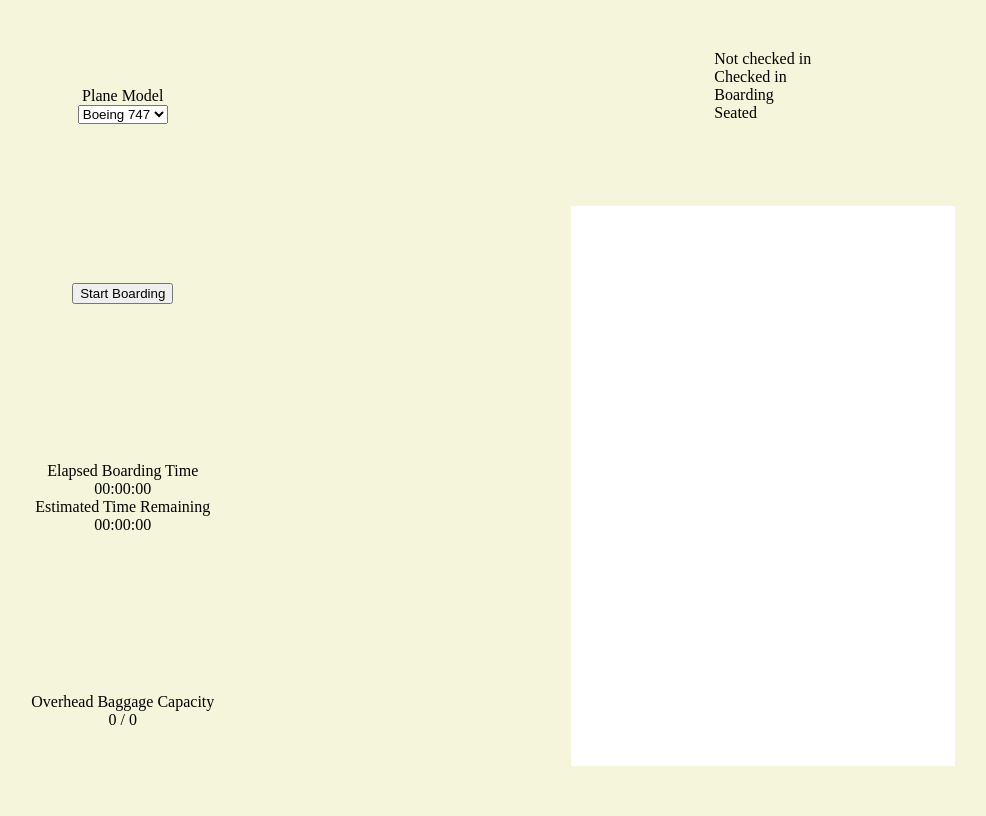
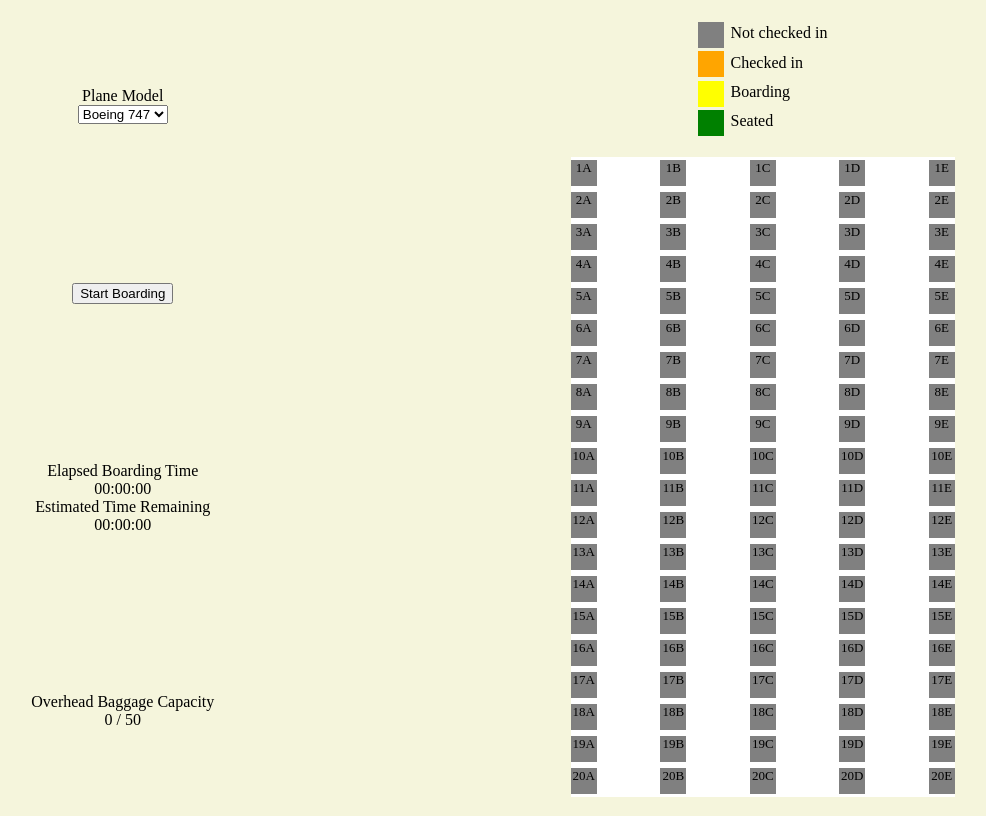
Before and after one commit to kjsheehy/brdng, a plain HTML site: page Airline/index.html in a window 1280 px wide. Shown: the whole page, without its empty margins (155-1141 px from the left). Drawn offline with Linux system fonts and the light colour scheme.

Commit message:
Initial layout, population, and styling of Airline UI completed

```diff
--- a/Airline/index.html
+++ b/Airline/index.html
@@ -42,11 +42,23 @@
       </div>
     </div>
     <div id="right" class="container">
-      <div id="seat-map-legend">
-        <div class="seat-status">Not checked in</div>
-        <div class="seat-status">Checked in</div>
-        <div class="seat-status">Boarding</div>
-        <div class="seat-status">Seated</div>
+      <div id="seat-map-legend" class="container">
+        <div class="legend-item container" id="not-checked-in">
+          <div class="seat-icon"></div>
+          <div class="seat-status">Not checked in</div>
+        </div>
+        <div class="legend-item container" id="checked-in">
+          <div class="seat-icon"></div>
+          <div class="seat-status">Checked in</div>
+        </div>
+        <div class="legend-item container" id="boarding">
+          <div class="seat-icon"></div>
+          <div class="seat-status">Boarding</div>
+        </div>
+        <div class="legend-item container" id="seated">
+          <div class="seat-icon"></div>
+          <div class="seat-status">Seated</div>
+        </div>
       </div>
       <div id="seat-map"></div>
     </div>
--- a/Airline/script.js
+++ b/Airline/script.js
@@ -3,11 +3,18 @@
 const startBoardingButton = document.getElementById('boarding-button');
 const elapsedTimeEl = document.getElementById('elapsed-boarding-time');
 let startTime;
+const seatMap = document.getElementById('seat-map');
+const baggageCapacityEl = document.getElementById('baggage-capacity');
+
+const rows = 20;
+const seats = ['A', 'B', 'C', 'D', 'E'];
+const baggageCapacity = 50;
+
+populateSeatMap(rows, seats);
+baggageCapacityEl.textContent = `0 / ${baggageCapacity}`;
 
 const startBoarding = function () {
   startTime = new Date();
-  //console.log(startTime);
-  //console.log('hours', startTime.getHours());
   setInterval(updateTime, 1000);
 };
 
@@ -30,6 +37,22 @@ const msToHMS = function (ms) {
   return hours + ':' + minutes + ':' + seconds;
 };
 
-console.log(msToHMS(3905001));
+startBoardingButton.onclick = startBoarding;
 
-startBoardingButton.onclick = startBoarding;
+function populateSeatMap(rows, seats) {
+  for (let i = 0; i < rows; i++) {
+    const newRow = document.createElement('div');
+    newRow.setAttribute('class', 'seat-row');
+    newRow.setAttribute('id', `row${i + 1}`);
+
+    for (let j = 0; j < seats.length; j++) {
+      let seatIcon = document.createElement('div');
+      seatIcon.setAttribute('class', 'seat-icon');
+      seatIcon.setAttribute('id', i + 1 + seats[j]);
+      let seatID = document.createTextNode(i + 1 + seats[j]);
+      seatIcon.appendChild(seatID);
+      newRow.appendChild(seatIcon);
+    }
+    seatMap.appendChild(newRow);
+  }
+}
--- a/Airline/style.css
+++ b/Airline/style.css
@@ -18,8 +18,51 @@ body {
   min-width: 30%;
 }
 
+#seat-map-legend {
+  align-items: flex-start;
+}
+
+.legend-item {
+  flex-direction: row;
+}
+
+.seat-icon {
+  height: 2em;
+  width: 2em;
+  background-color: gray;
+  font-size: small;
+  text-align: center;
+}
+
+.legend-item .seat-icon {
+  margin-right: 0.5em;
+  margin-top: 0.25em;
+}
+
+.legend-item#not-checked-in .seat-icon {
+  background-color: gray;
+}
+.legend-item#checked-in .seat-icon {
+  background-color: orange;
+}
+.legend-item#boarding .seat-icon {
+  background-color: yellow;
+}
+.legend-item#seated .seat-icon {
+  background-color: green;
+}
+
 #seat-map {
   background-color: white;
-  height: 70%;
+  height: 80%;
   width: 100%;
+  display: flex;
+  flex-direction: column;
+  justify-content: space-around;
 }
+
+.seat-row {
+  display: flex;
+  flex-direction: row;
+  justify-content: space-between;
+}
```
